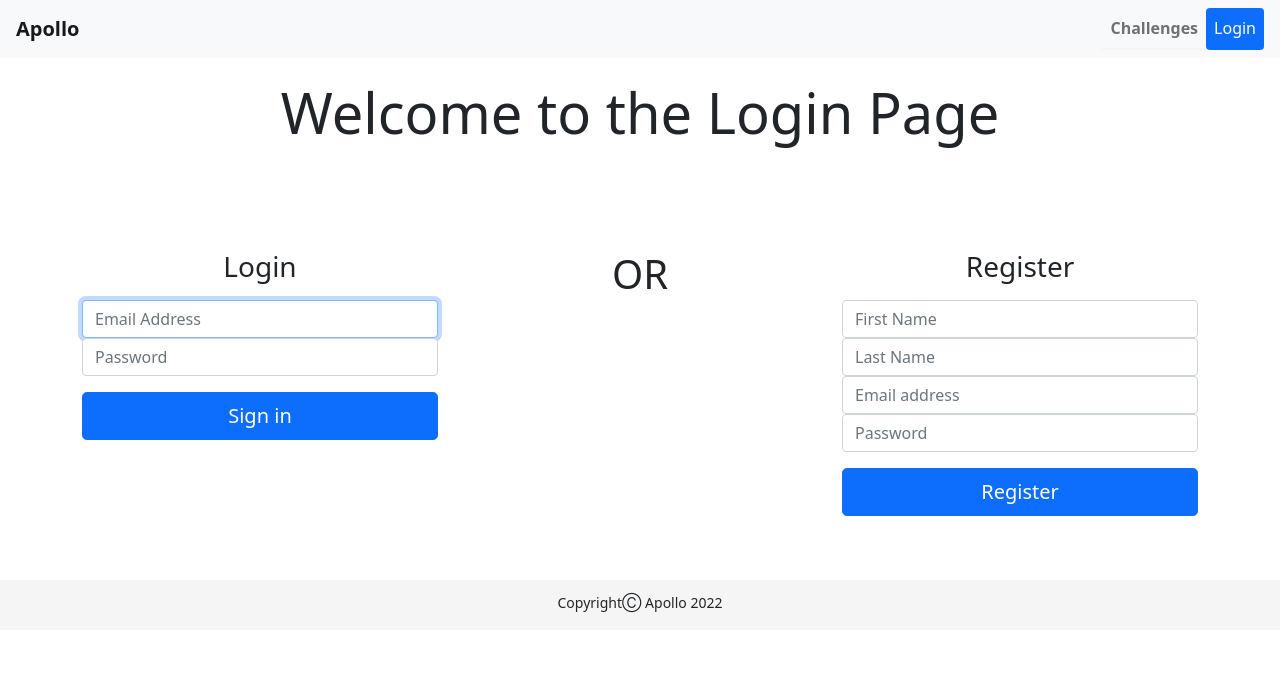
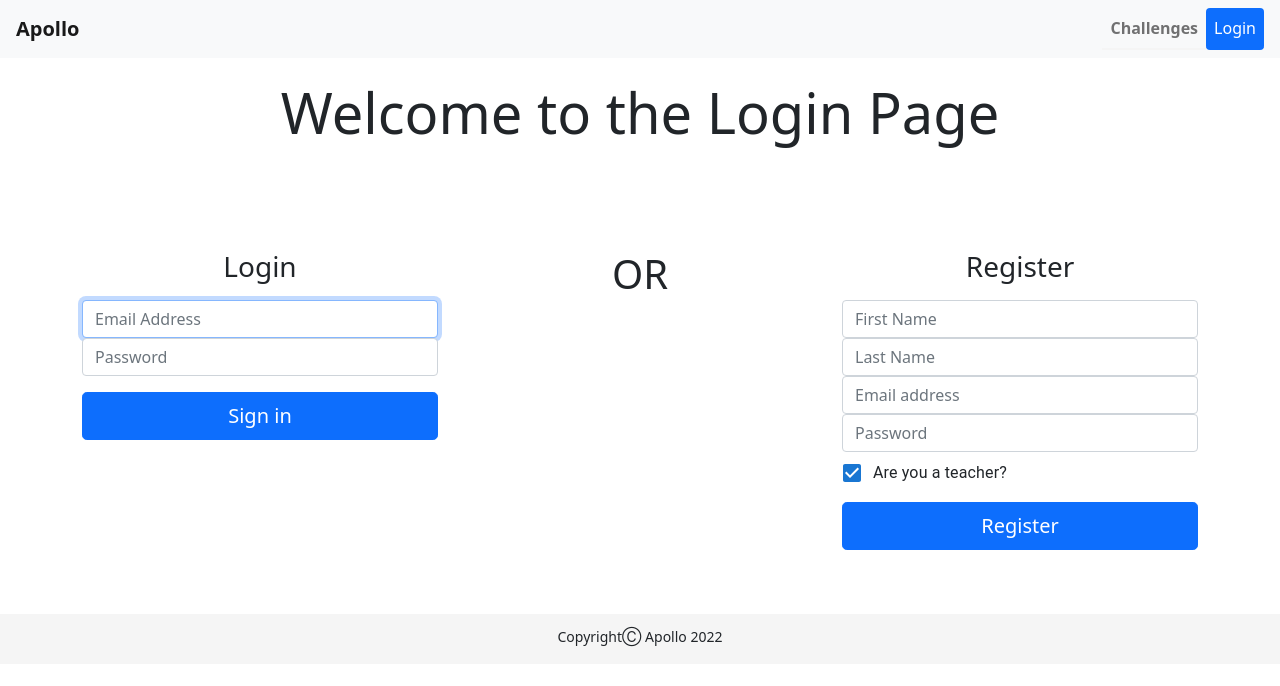
Before and after one commit to B2B-Music-Lesson/Frontend, a React (Create React App) app: page /login in a window 1280 px wide. Shown: the top 686 px of the page. Built offline with nearby package versions, Linux system fonts and the light colour scheme.

Commit message:
add teacher/student checkbox

```diff
--- a/package.json
+++ b/package.json
@@ -3,6 +3,9 @@
   "version": "0.1.0",
   "private": true,
   "dependencies": {
+    "@emotion/react": "^11.8.2",
+    "@emotion/styled": "^11.8.1",
+    "@mui/material": "^5.5.0",
     "@ramonak/react-progress-bar": "^4.4.0",
     "@testing-library/jest-dom": "^5.16.1",
     "@testing-library/react": "^12.1.2",
--- a/src/pages/Login.jsx
+++ b/src/pages/Login.jsx
@@ -1,6 +1,9 @@
 import { React, useState } from "react";
 import { ActionBanner } from ".";
 import { createUser, getUser } from "../network/ServerFacde";
+import FormGroup from '@mui/material/FormGroup';
+import FormControlLabel from '@mui/material/FormControlLabel';
+import Checkbox from '@mui/material/Checkbox';
 
 function Login() {
   const [firstName, setFirstName] = useState("");
@@ -98,7 +101,9 @@
                 placeholder="Password"
                 required=""
               />
-              <div class="checkbox mb-3"></div>
+              <FormGroup>
+                <FormControlLabel control={<Checkbox defaultChecked />} label="Are you a teacher?" />
+              </FormGroup>
               <button
                 class="btn btn-lg btn-primary btn-block"
                 onClick={() =>
```
Also changed, not shown: 1 other file (tests, documents, lock files or other folders).
